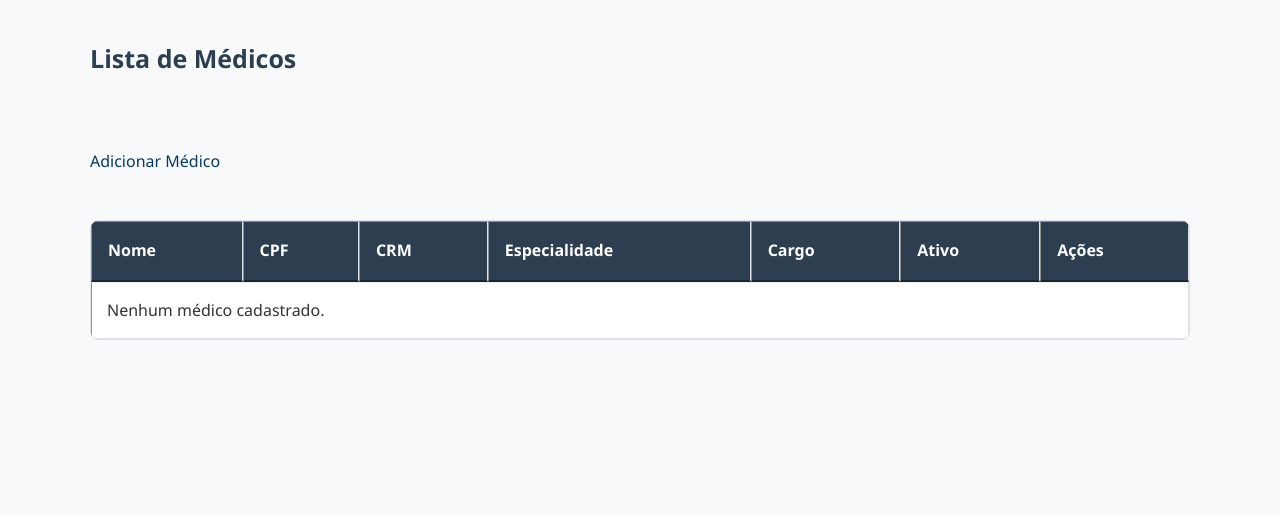
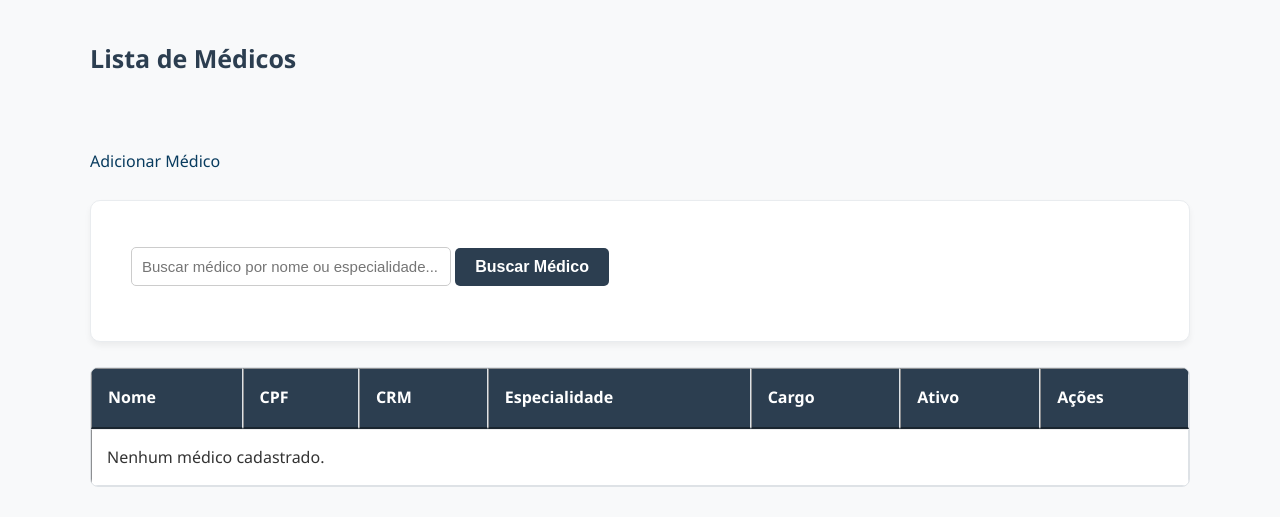
Before and after one commit to anleaes/2026-1-SDM-Segunda-Noite-ZS-02, a Django app: page /medico/buscar/ in a window 1280 px wide. Shown: the part 284-801 px from the top of the page. Before the commit the page ends 624 px from the top, so only its background shows below. Run offline with Django 5.2, Linux system fonts and the light colour scheme; data that the repository does not hold is empty.

Commit message:
formulario de busca na listagem

```diff
--- a/prontuarioapp/templates/medico/list_medico.html
+++ b/prontuarioapp/templates/medico/list_medico.html
@@ -21,6 +21,16 @@
 
 <br />
 <br />
+
+<div style="margin-bottom: 25px;">
+    <form action="{% url 'medico:search_medico' %}" method="GET">
+        <input name="query" type="text" placeholder="Buscar médico por nome ou especialidade..."
+               style="padding: 10px; width: 320px; border-radius: 5px; border: 1px solid #ccc;">
+        <button type="submit" style="padding: 10px 20px; background-color: #2c3e50; color: white; border: none; border-radius: 5px; cursor: pointer;">
+            Buscar Médico
+        </button>
+    </form>
+</div>
 
 <table border="1" cellpadding="8">
 
```
